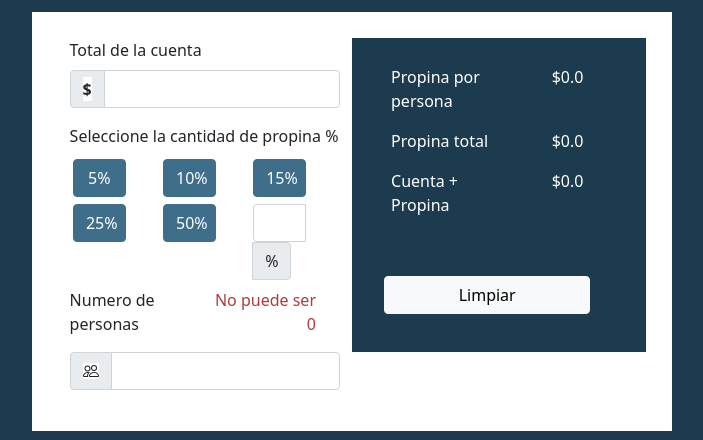
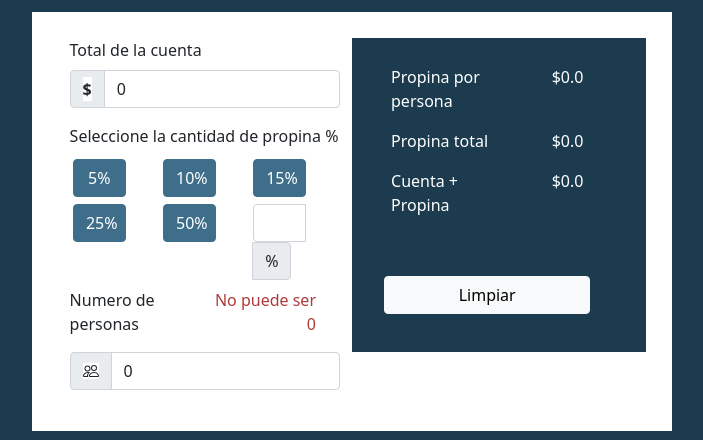
Before and after one commit to pabvelas01/litioByte, an Angular app: page / in a window 1280 px wide. Shown: the part 141-581 px from the top of the page, without its empty margins (288-991 px from the left). Built offline with nearby package versions, Linux system fonts and the light colour scheme.

Commit message:
Agrega validador numerico de numero personas Issue main

```diff
--- a/src/app/app.module.ts
+++ b/src/app/app.module.ts
@@ -6,6 +6,7 @@ import { NavbarComponent } from './navbar/navbar.component';
 import { CuentaComponent } from './cuenta/cuenta.component';
 import { ResumenComponent } from './resumen/resumen.component';
 import { ContenedorComponent } from './contenedor/contenedor.component';
+import {FormsModule} from '@angular/forms';
 
 @NgModule({
   declarations: [
@@ -16,7 +17,8 @@ import { ContenedorComponent } from './contenedor/contenedor.component';
     ContenedorComponent
   ],
   imports: [
-    BrowserModule
+    BrowserModule,
+    FormsModule
   ],
   providers: [],
   bootstrap: [AppComponent]
--- a/src/app/cuenta/cuenta.component.html
+++ b/src/app/cuenta/cuenta.component.html
@@ -2,7 +2,7 @@
 <label class="form-label">Total de la cuenta</label>
 <div class="input-group mb-3">
     <span class="input-group-text" id="basic-addon1"><b>$</b></span>
-    <input type="text" class="form-control"  aria-label="Username" aria-describedby="basic-addon1">
+    <input type="text" [(ngModel)]="inputTotalCuenta" class="form-control"  aria-label="Username" aria-describedby="basic-addon1">
   </div>
 
   <label class="form-label">Seleccione la cantidad de propina %</label>
@@ -25,7 +25,7 @@
     <label class="form-label">Numero de personas</label>
   </div>
     <div class="col text-end">
-    <p class="rojo">No puede ser 0</p>
+    <p *ngIf="inputTotalPersonas==0" class="rojo">No puede ser 0</p>
   </div>
 </div>
   <div class="input-group mb-3">
@@ -34,6 +34,6 @@
             <path d="M15 14s1 0 1-1-1-4-5-4-5 3-5 4 1 1 1 1h8zm-7.978-1A.261.261 0 0 1 7 12.996c.001-.264.167-1.03.76-1.72C8.312 10.629 9.282 10 11 10c1.717 0 2.687.63 3.24 1.276.593.69.758 1.457.76 1.72l-.008.002a.274.274 0 0 1-.014.002H7.022zM11 7a2 2 0 1 0 0-4 2 2 0 0 0 0 4zm3-2a3 3 0 1 1-6 0 3 3 0 0 1 6 0zM6.936 9.28a5.88 5.88 0 0 0-1.23-.247A7.35 7.35 0 0 0 5 9c-4 0-5 3-5 4 0 .667.333 1 1 1h4.216A2.238 2.238 0 0 1 5 13c0-1.01.377-2.042 1.09-2.904.243-.294.526-.569.846-.816zM4.92 10A5.493 5.493 0 0 0 4 13H1c0-.26.164-1.03.76-1.724.545-.636 1.492-1.256 3.16-1.275zM1.5 5.5a3 3 0 1 1 6 0 3 3 0 0 1-6 0zm3-2a2 2 0 1 0 0 4 2 2 0 0 0 0-4z"/>
           </svg>
         </span>
-    <input type="text" class="form-control"  aria-label="Username" aria-describedby="basic-addon2">
+    <input type="text" [(ngModel)]="inputTotalPersonas" class="form-control"  aria-label="Username" aria-describedby="basic-addon2">
   </div>
 </div>
--- a/src/app/cuenta/cuenta.component.ts
+++ b/src/app/cuenta/cuenta.component.ts
@@ -6,7 +6,8 @@ import { Component, OnInit } from '@angular/core';
   styleUrls: ['./cuenta.component.css']
 })
 export class CuentaComponent implements OnInit {
-
+  public inputTotalCuenta:number=0;
+  public inputTotalPersonas:number=0;
   constructor() { }
 
   ngOnInit(): void {
```
